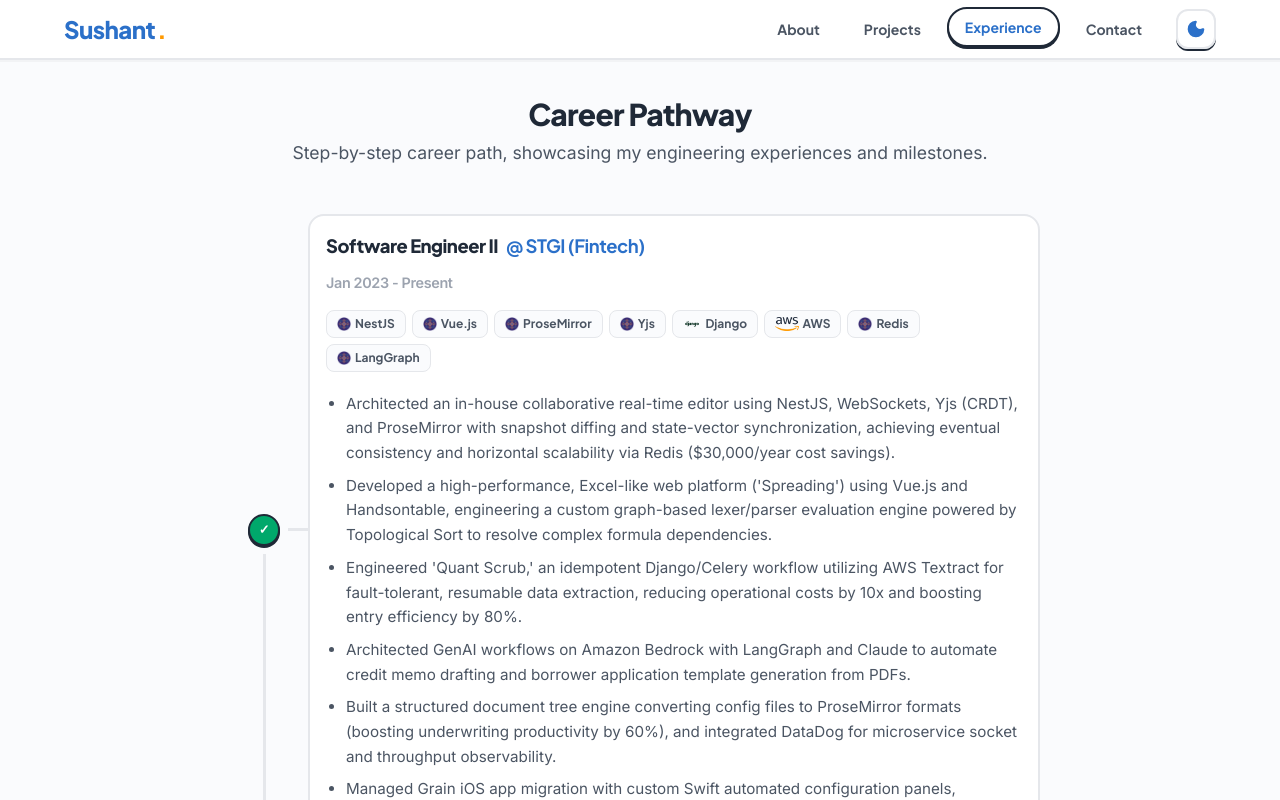
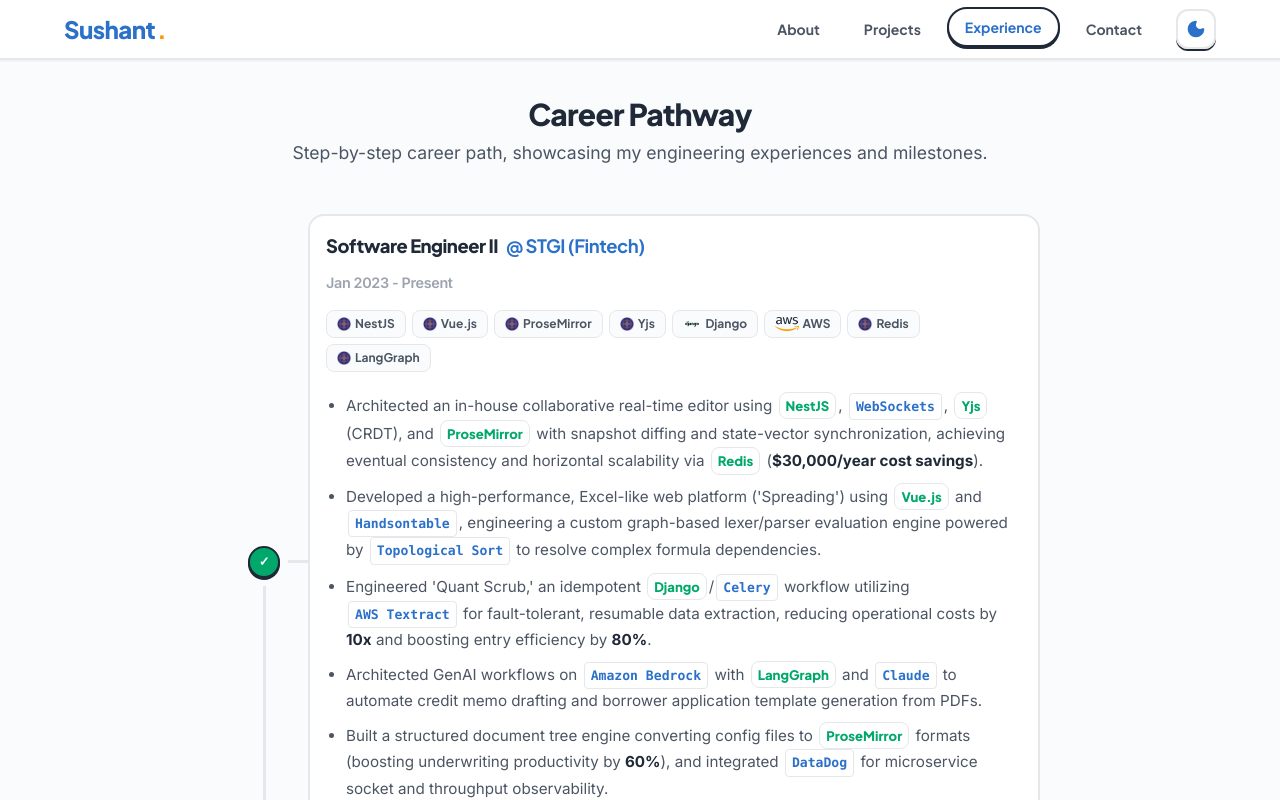
Before and after one commit to sushantdev-git/Portfolio, a React (Vite) app: page /experience in a window 1280 px wide. Built offline with nearby package versions, Linux system fonts and the light colour scheme.

Commit message:
skill-animation

```diff
--- a/src/components/Experience/ExperienceCard/ExperienceCard.tsx
+++ b/src/components/Experience/ExperienceCard/ExperienceCard.tsx
@@ -1,5 +1,6 @@
 import React from "react";
 import IconAddress from "../../../IconAddress";
+import ReactMarkdown from "react-markdown";
 
 interface ExperienceItem {
   profile: string;
@@ -60,7 +61,42 @@
         <ul className="pl-5 flex flex-col gap-2 mt-2 list-disc">
           {experience.description.map((desc, i) => (
             <li key={i} className="text-muted text-[0.95rem] leading-relaxed">
-              {desc}
+              <ReactMarkdown
+                components={{
+                  code({ children }) {
+                    const content = String(children).trim();
+                    const isTech = experience.techStack.some(
+                      (tech) => tech.toLowerCase() === content.toLowerCase()
+                    );
+
+                    if (isTech) {
+                      return (
+                        <span className="inline-block px-1.5 py-0.5 mx-0.5 bg-brand-green/10 border border-brand-green/20 rounded-sm font-heading font-extrabold text-[0.82rem] text-brand-green dark:bg-brand-green/20 dark:border-brand-green/30 dark:text-green-300 transition-all duration-200 hover:bg-brand-green/20">
+                          {content}
+                        </span>
+                      );
+                    }
+
+                    return (
+                      <code className="inline-block px-1.5 py-0.5 mx-0.5 bg-brand-blue/10 border border-brand-blue/20 rounded font-mono font-bold text-[0.82rem] text-brand-blue dark:bg-brand-blue/20 dark:border-brand-blue/30 dark:text-blue-300">
+                        {content}
+                      </code>
+                    );
+                  },
+                  strong({ children }) {
+                    return (
+                      <strong className="font-extrabold text-foreground dark:text-white">
+                        {children}
+                      </strong>
+                    );
+                  },
+                  p({ children }) {
+                    return <span className="inline">{children}</span>;
+                  }
+                }}
+              >
+                {desc}
+              </ReactMarkdown>
             </li>
           ))}
         </ul>
--- a/src/components/Home/Intro/Intro.tsx
+++ b/src/components/Home/Intro/Intro.tsx
@@ -1,7 +1,7 @@
 import React, { useEffect, useState } from "react";
 
 export const Intro: React.FC = () => {
-  const name = "Sushant";
+  const name = "Sushant Mishra";
   const [displaytext, setDisplayText] = useState("");
   const [isDeleting, setIsDeleting] = useState(false);
   const [typingSpeed, setTypingSpeed] = useState(150);
--- a/src/components/Home/Skills/Skills.tsx
+++ b/src/components/Home/Skills/Skills.tsx
@@ -1,4 +1,6 @@
 import React, { useState } from "react";
+import { motion } from "framer-motion";
+import SkillProgress from "./SkillProgress";
 
 interface Skill {
   name: string;
@@ -36,6 +38,44 @@
   { name: "Swift / iOS", icon: "icons/swift.png", level: "Intermediate", mastery: 75, paths: ["core"] },
 ];
 
+interface SkillCardProps {
+  skill: Skill;
+  getBadgeClass: (level: string) => string;
+  variants: any;
+}
+
+const SkillCard: React.FC<SkillCardProps> = ({ skill, getBadgeClass, variants }) => {
+  const [isHovered, setIsHovered] = useState(false);
+
+  return (
+    <motion.div
+      variants={variants}
+      whileHover={{ y: -4 }}
+      transition={{ type: "spring", stiffness: 300, damping: 20 }}
+      onMouseEnter={() => setIsHovered(true)}
+      onMouseLeave={() => setIsHovered(false)}
+      className="p-5 bg-card border-2 border-border rounded-lg shadow-tactile-flat flex flex-col gap-4 cursor-default hover:border-active hover:shadow-tactile"
+    >
+      <div className="flex items-center justify-between w-full">
+        <div className="flex items-center gap-3">
+          <img
+            src={skill.icon}
+            alt={skill.name}
+            className="w-8 h-8 object-contain rounded-sm bg-background p-1 select-none"
+            onError={(e) => {
+              (e.target as HTMLElement).style.display = "none";
+            }}
+          />
+          <span className="font-heading font-bold text-[1.1rem] text-foreground">{skill.name}</span>
+        </div>
+        <span className={getBadgeClass(skill.level)}>{skill.level}</span>
+      </div>
+
+      <SkillProgress mastery={skill.mastery} level={skill.level} isHovered={isHovered} />
+    </motion.div>
+  );
+};
+
 const Skills: React.FC = () => {
   const [activePath, setActivePath] = useState<string>("web");
 
@@ -50,7 +90,7 @@
   );
 
   const getBadgeClass = (level: string) => {
-    const baseClass = "text-[0.75rem] font-extrabold font-heading px-2 py-0.5 rounded-full border-2 text-center uppercase tracking-wide";
+    const baseClass = "text-[0.75rem] font-extrabold font-heading px-2 py-0.5 rounded-full border-2 text-center uppercase tracking-wide select-none";
     switch (level) {
       case "Advanced":
         return `${baseClass} bg-brand-green/10 text-brand-green border-brand-green`;
@@ -61,24 +101,36 @@
     }
   };
 
-  const getProgressFillClass = (level: string) => {
-    const base = "h-full rounded-full transition-all duration-500";
-    switch (level) {
-      case "Advanced":
-        return `${base} bg-brand-green`;
-      case "Intermediate":
-        return `${base} bg-brand-blue`;
-      default:
-        return `${base} bg-brand-orange`;
-    }
-  };
-
   const getPathBtnClass = (id: string) => {
     const isActive = activePath === id;
     const base = "font-heading font-bold text-sm px-6 py-3 rounded-full border-2 border-border bg-card text-muted cursor-pointer shadow-tactile-flat hover:border-active hover:text-foreground hover:bg-card-hover transition-all duration-200 sm:px-4 sm:py-2.5 select-none";
     return isActive
       ? `${base} !text-brand-blue !bg-card !border-active shadow-tactile -translate-y-[2px]`
       : base;
+  };
+
+  const containerVariants = {
+    hidden: { opacity: 0 },
+    show: {
+      opacity: 1,
+      transition: {
+        staggerChildren: 0.05,
+      },
+    },
+  };
+
+  const cardVariants = {
+    hidden: { opacity: 0, y: 20, scale: 0.95 },
+    show: {
+      opacity: 1,
+      y: 0,
+      scale: 1,
+      transition: {
+        type: "spring" as const,
+        stiffness: 100,
+        damping: 15
+      }
+    },
   };
 
   return (
@@ -100,39 +152,22 @@
         ))}
       </div>
 
-      <div className="grid grid-cols-[repeat(auto-fill,minmax(240px,1fr))] gap-5 w-full" key={activePath}>
+      <motion.div
+        variants={containerVariants}
+        initial="hidden"
+        animate="show"
+        className="grid grid-cols-[repeat(auto-fill,minmax(240px,1fr))] gap-5 w-full"
+        key={activePath}
+      >
         {filteredSkills.map((skill) => (
-          <div key={skill.name} className="p-5 bg-card border-2 border-border rounded-md shadow-tactile-flat flex flex-col gap-4 transition-all duration-200 cursor-default hover:border-active hover:shadow-tactile hover:-translate-y-1">
-            <div className="flex items-center justify-between w-full">
-              <div className="flex items-center gap-3">
-                <img
-                  src={skill.icon}
-                  alt={skill.name}
-                  className="w-8 h-8 object-contain rounded-sm bg-background p-1"
-                  onError={(e) => {
-                    (e.target as HTMLElement).style.display = "none";
-                  }}
-                />
-                <span className="font-heading font-bold text-[1.1rem] text-foreground">{skill.name}</span>
-              </div>
-              <span className={getBadgeClass(skill.level)}>{skill.level}</span>
-            </div>
-
-            <div className="flex flex-col gap-1.5">
-              <div className="flex justify-between text-[0.85rem] font-semibold text-muted">
-                <span>Mastery</span>
-                <span>{skill.mastery}%</span>
-              </div>
-              <div className="w-full h-2 bg-border rounded-full overflow-hidden border border-border">
-                <div
-                  className={getProgressFillClass(skill.level)}
-                  style={{ width: `${skill.mastery}%` }}
-                />
-              </div>
-            </div>
-          </div>
+          <SkillCard
+            key={skill.name}
+            skill={skill}
+            getBadgeClass={getBadgeClass}
+            variants={cardVariants}
+          />
         ))}
-      </div>
+      </motion.div>
     </div>
   );
 };
--- a/src/containers/Experience/Experience.tsx
+++ b/src/containers/Experience/Experience.tsx
@@ -19,12 +19,12 @@
       duration: "Jan 2023 - Present",
       techStack: ["NestJS", "Vue.js", "ProseMirror", "Yjs", "Django", "AWS", "Redis", "LangGraph"],
       description: [
-        "Architected an in-house collaborative real-time editor using NestJS, WebSockets, Yjs (CRDT), and ProseMirror with snapshot diffing and state-vector synchronization, achieving eventual consistency and horizontal scalability via Redis ($30,000/year cost savings).",
-        "Developed a high-performance, Excel-like web platform ('Spreading') using Vue.js and Handsontable, engineering a custom graph-based lexer/parser evaluation engine powered by Topological Sort to resolve complex formula dependencies.",
-        "Engineered 'Quant Scrub,' an idempotent Django/Celery workflow utilizing AWS Textract for fault-tolerant, resumable data extraction, reducing operational costs by 10x and boosting entry efficiency by 80%.",
-        "Architected GenAI workflows on Amazon Bedrock with LangGraph and Claude to automate credit memo drafting and borrower application template generation from PDFs.",
-        "Built a structured document tree engine converting config files to ProseMirror formats (boosting underwriting productivity by 60%), and integrated DataDog for microservice socket and throughput observability.",
-        "Managed Grain iOS app migration with custom Swift automated configuration panels, establishing CI/CD automated App Store deployments using Fastlane and GitHub Actions."
+        "Architected an in-house collaborative real-time editor using `NestJS`, `WebSockets`, `Yjs` (CRDT), and `ProseMirror` with snapshot diffing and state-vector synchronization, achieving eventual consistency and horizontal scalability via `Redis` (**$30,000/year cost savings**).",
+        "Developed a high-performance, Excel-like web platform ('Spreading') using `Vue.js` and `Handsontable`, engineering a custom graph-based lexer/parser evaluation engine powered by `Topological Sort` to resolve complex formula dependencies.",
+        "Engineered 'Quant Scrub,' an idempotent `Django`/`Celery` workflow utilizing `AWS Textract` for fault-tolerant, resumable data extraction, reducing operational costs by **10x** and boosting entry efficiency by **80%**.",
+        "Architected GenAI workflows on `Amazon Bedrock` with `LangGraph` and `Claude` to automate credit memo drafting and borrower application template generation from PDFs.",
+        "Built a structured document tree engine converting config files to `ProseMirror` formats (boosting underwriting productivity by **60%**), and integrated `DataDog` for microservice socket and throughput observability.",
+        "Managed **Grain** iOS app migration with custom `Swift` automated configuration panels, establishing CI/CD automated App Store deployments using `Fastlane` and `GitHub Actions`."
       ],
     },
     {
@@ -33,9 +33,9 @@
       duration: "August 2022 - Present",
       techStack: ["Flutter", "NodeJs", "MongoDB", "AWS", "Firebase", "GCP"],
       description: [
-        "Spearheaded mobile development, crafting the responsive Flutter app client architecture and managing state distributions.",
-        "Developed scalable backends using Node.js, engineering modular MongoDB database models to support core marketplace logic.",
-        "Integrated cross-platform APIs, third-party authentication services, payment workflows, and cloud deployments on GCP and AWS."
+        "Spearheaded mobile development, crafting the responsive `Flutter` app client architecture and managing state distributions.",
+        "Developed scalable backends using `Node.js`, engineering modular `MongoDB` database models to support core marketplace logic.",
+        "Integrated cross-platform APIs, third-party authentication services, payment workflows, and cloud deployments on `GCP` and `AWS`."
       ],
     },
   ];
```
